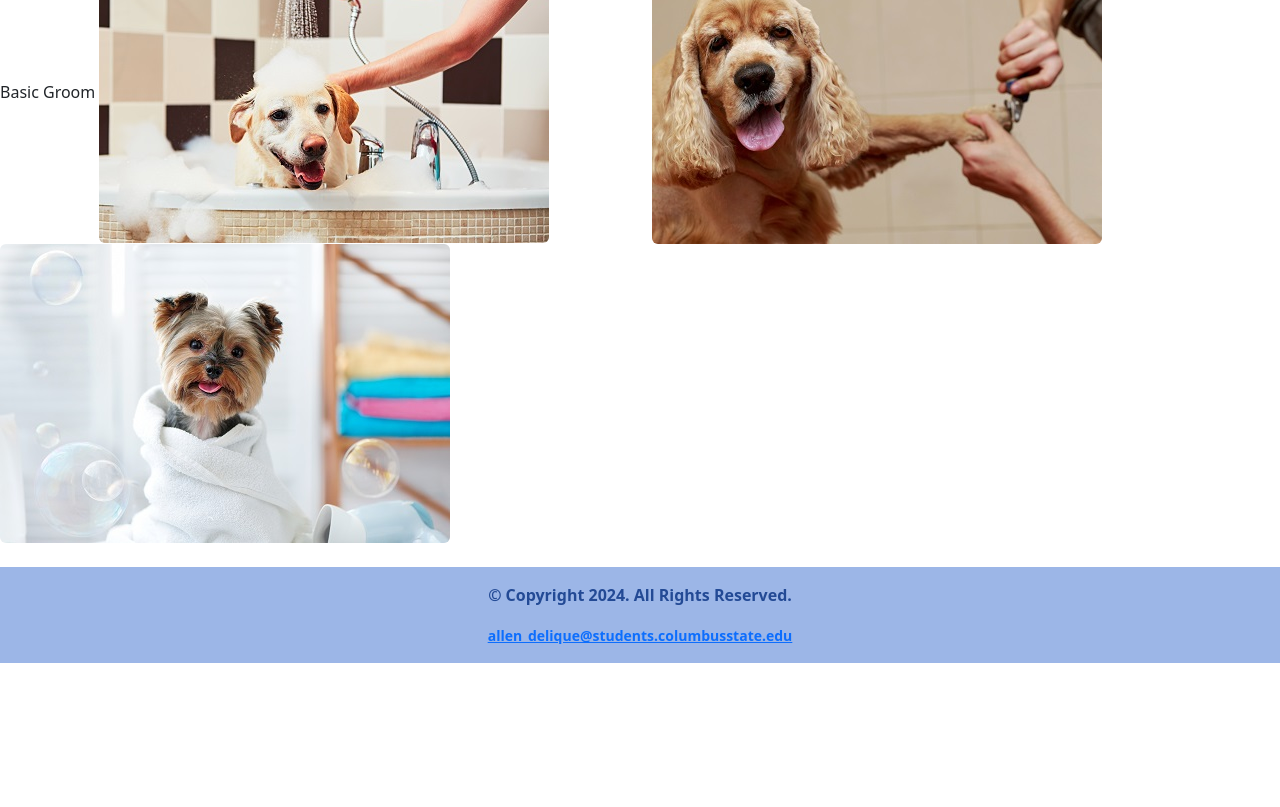
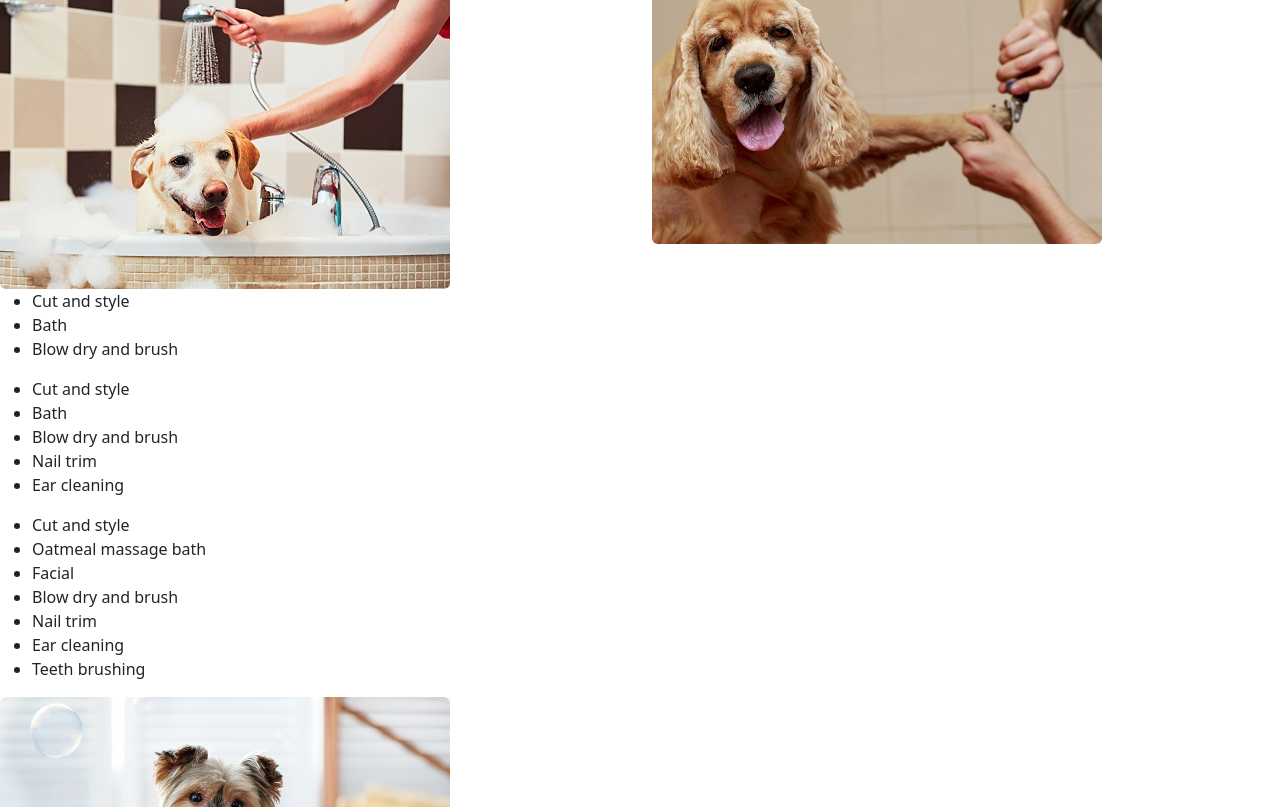
Before and after one commit to delicue/final-exam, a plain HTML site: page services.html in a window 1280 px wide. Shown: the part 160-967 px from the top of the page. Before the commit the page ends 823 px from the top, so only its background shows below. Drawn offline with nearby package versions, Linux system fonts and the light colour scheme; a script that the page names is missing.

Commit message:
update styles and services

```diff
--- a/services.html
+++ b/services.html
@@ -34,8 +34,29 @@
     <main class="mt-4">
         <div class="row">
             <div class="col">
-                Basic Groom
+                <h2>Basic Groom</h2>
                 <img class="rounded" src="/images/dog-bath.jpg" alt="">
+                <ul>
+                    <li>Cut and style</li>
+                    <li>Bath</li>
+                    <li>Blow dry and brush</li>
+                </ul>
+                <ul>
+                    <li>Cut and style</li>
+                    <li>Bath</li>
+                    <li>Blow dry and brush</li>
+                    <li>Nail trim</li>
+                    <li>Ear cleaning</li>
+                </ul>
+                <ul>
+                    <li>Cut and style</li>
+                    <li>Oatmeal massage bath</li>
+                    <li>Facial</li>
+                    <li>Blow dry and brush</li>
+                    <li>Nail trim</li>
+                    <li>Ear cleaning</li>
+                    <li>Teeth brushing</li>
+                </ul>
             </div>
             <div class="col">
                 <img class="rounded" src="/images/dog-nail-trim.jpg" alt="">
--- a/styles.css
+++ b/styles.css
@@ -53,4 +53,6 @@
 }
 #nav {
     background-color: #234a95;
+    color: white;
+    font-weight: bold;
 }
```
